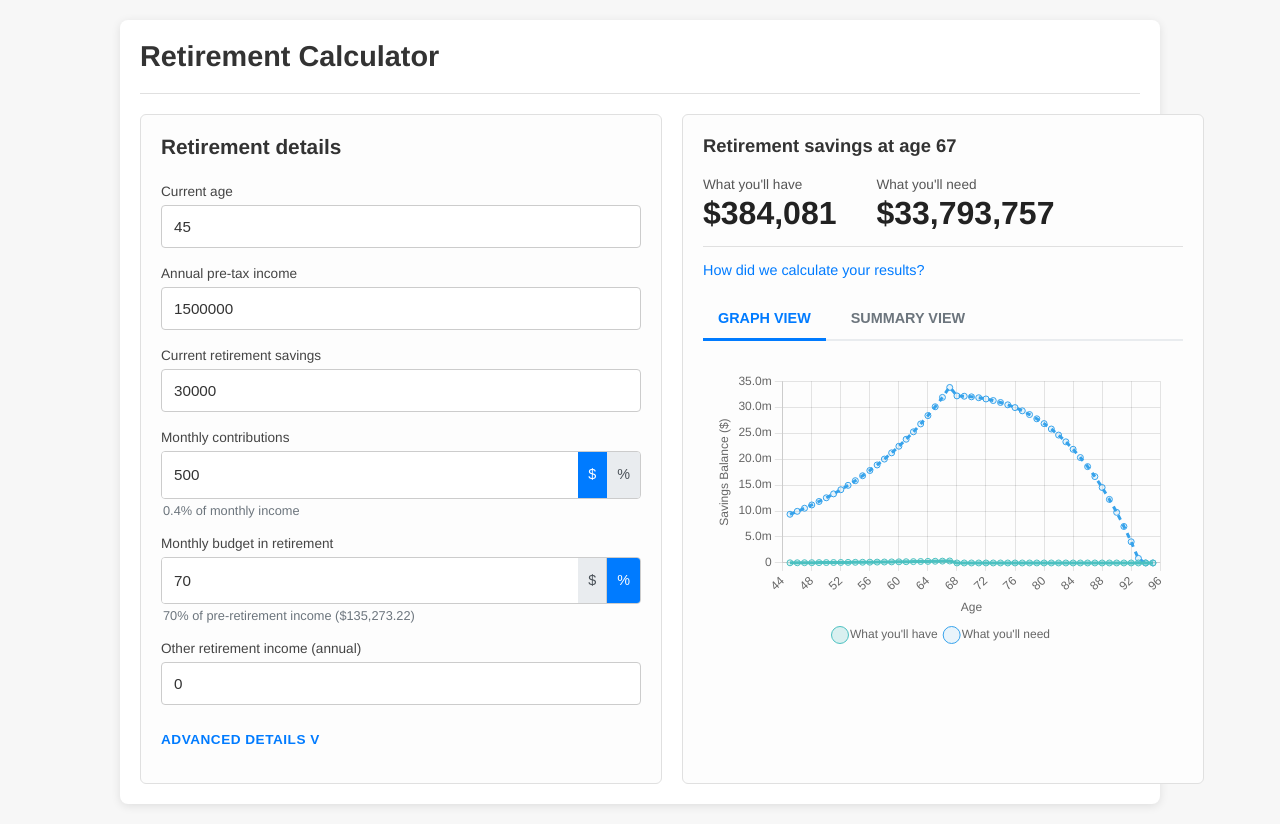
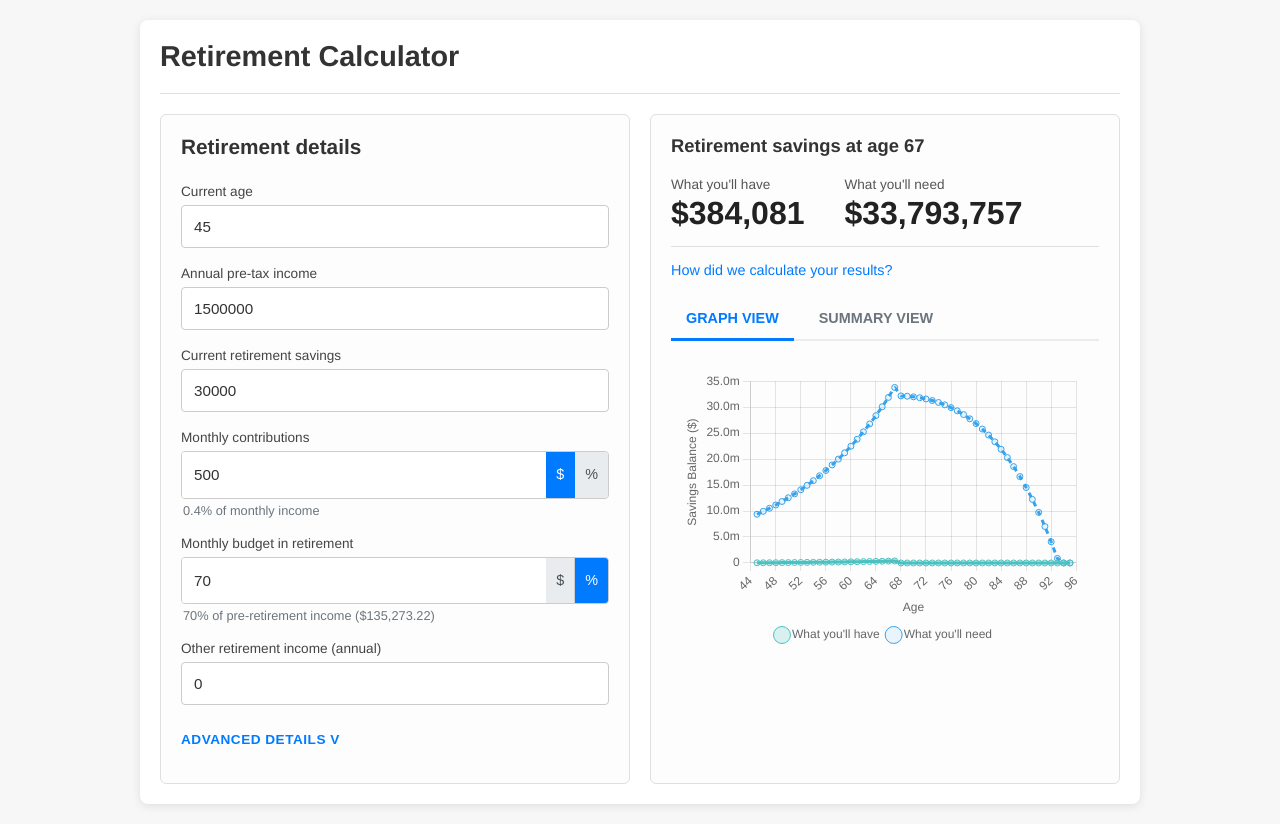
Before and after one commit to adepentane/retirement-calculator, a React (Create React App) app: page / in a window 1280 px wide. Built offline with nearby package versions, Linux system fonts and the light colour scheme.

Commit message:
Fix: the branding at the base of the page

```diff
--- a/src/App.css
+++ b/src/App.css
@@ -13,6 +13,7 @@ body {
   background-color: #fff; /* White background for the main app container/card */
   border-radius: 8px;
   box-shadow: 0 2px 10px rgba(0,0,0,0.1); /* Subtle shadow for the app container */
+  box-sizing: border-box; /* Added */
 }
 
 .App-header {
@@ -33,26 +34,30 @@ body {
 .calculator-container {
   display: flex;
   flex-direction: row;
-  justify-content: space-between; /* Maintain space between panels */
-  gap: 20px; /* Gap between panels */
+  /* justify-content: space-between; Removed for more direct control with calc() */
+  gap: 20px;
+  width: 100%; /* Ensure it uses the available width within .App's padding */
+  box-sizing: border-box; /* Added */
 }
 
 .details-panel {
-  flex: 0 0 48%; /* Slightly less than half to account for gap, adjust as needed */
+  flex: 0 0 calc(50% - 10px); /* 50% of container minus half of the gap */
   padding: 20px;
   background-color: #fdfdfd; /* Very light grey for panel background */
   border: 1px solid #e0e0e0;
   border-radius: 6px;
   text-align: left;
+  box-sizing: border-box; /* Added */
 }
 
 .summary-panel {
-  flex: 0 0 48%; /* Similar width for the right panel */
+  flex: 0 0 calc(50% - 10px); /* 50% of container minus half of the gap */
   padding: 20px;
   background-color: #fdfdfd;
   border: 1px solid #e0e0e0;
   border-radius: 6px;
   text-align: left;
+  box-sizing: border-box; /* Added */
 }
 
 @media (max-width: 768px) {
@@ -61,12 +66,14 @@ body {
   }
   .calculator-container {
     flex-direction: column;
+    gap: 0; /* Remove gap when stacked, rely on panel margins */
   }
   .details-panel,
   .summary-panel {
-    flex: 1 1 100%; /* Full width on smaller screens */
+    flex: 1 1 100%;
     margin-right: 0;
     margin-left: 0;
     margin-bottom: 20px;
+    /* flex-basis will be overridden by flex: 1 1 100% */
   }
 }
```
